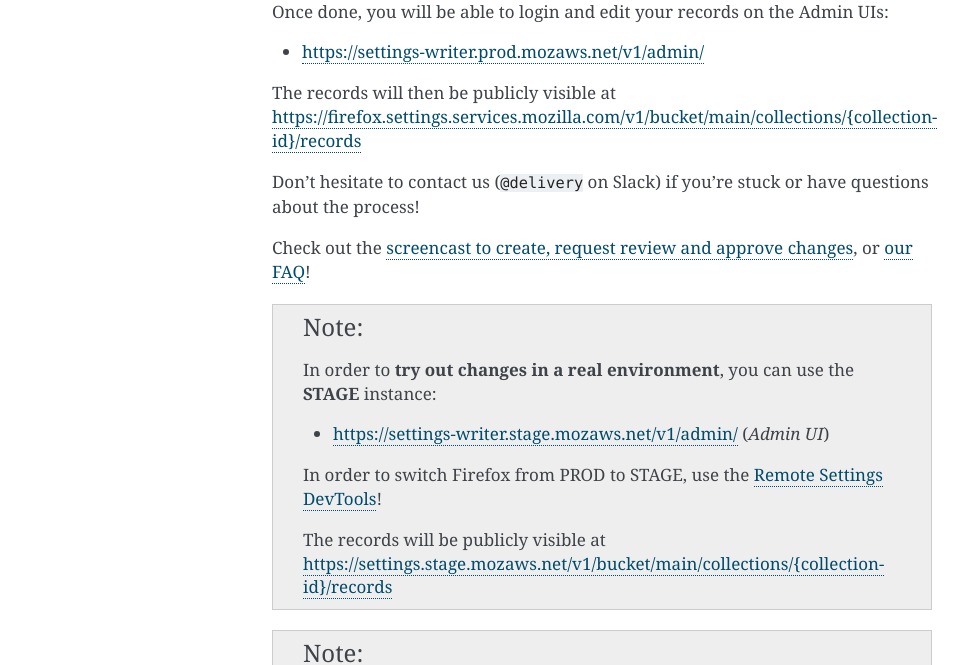
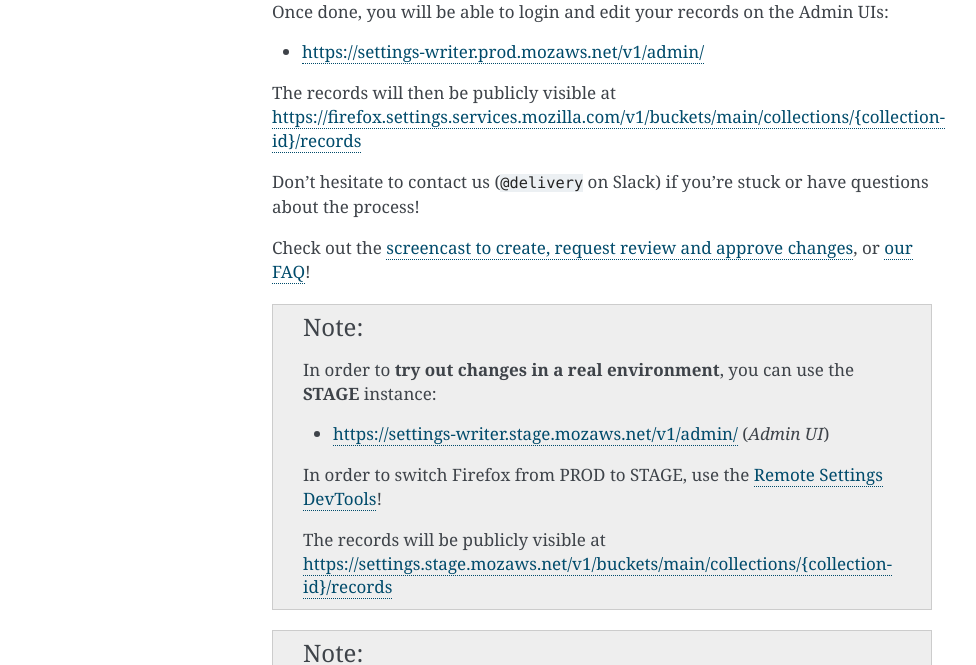
Before and after one commit to mozilla/remote-settings, a Sphinx documentation site: the page built from docs/getting-started.rst, in a window 1280 px wide and 900 px high, scrolled down 280 px. Shown: the part 155-820 px from the top of the window, without its empty margins (148-1124 px from the left). Built offline with Sphinx 7.4.7, drawn with Linux system fonts in a browser that asks for light colours; some of the changed lines change nothing that is shown.

Commit message:
Fix broken bucket links on the getting started doc

```diff
--- a/docs/getting-started.rst
+++ b/docs/getting-started.rst
@@ -20,7 +20,7 @@
 
 - https://settings-writer.prod.mozaws.net/v1/admin/
 
-The records will then be publicly visible at `<https://firefox.settings.services.mozilla.com/v1/bucket/main/collections/{collection-id}/records>`__
+The records will then be publicly visible at `<https://firefox.settings.services.mozilla.com/v1/buckets/main/collections/{collection-id}/records>`__
 
 Don't hesitate to contact us (``@delivery`` on Slack) if you're stuck or have questions about the process!
 
@@ -34,7 +34,7 @@
 
     In order to switch Firefox from PROD to STAGE, use the `Remote Settings DevTools <https://github.com/mozilla/remote-settings-devtools>`_!
 
-    The records will be publicly visible at `<https://settings.stage.mozaws.net/v1/bucket/main/collections/{collection-id}/records>`__
+    The records will be publicly visible at `<https://settings.stage.mozaws.net/v1/buckets/main/collections/{collection-id}/records>`__
 
 .. note::
 
```
